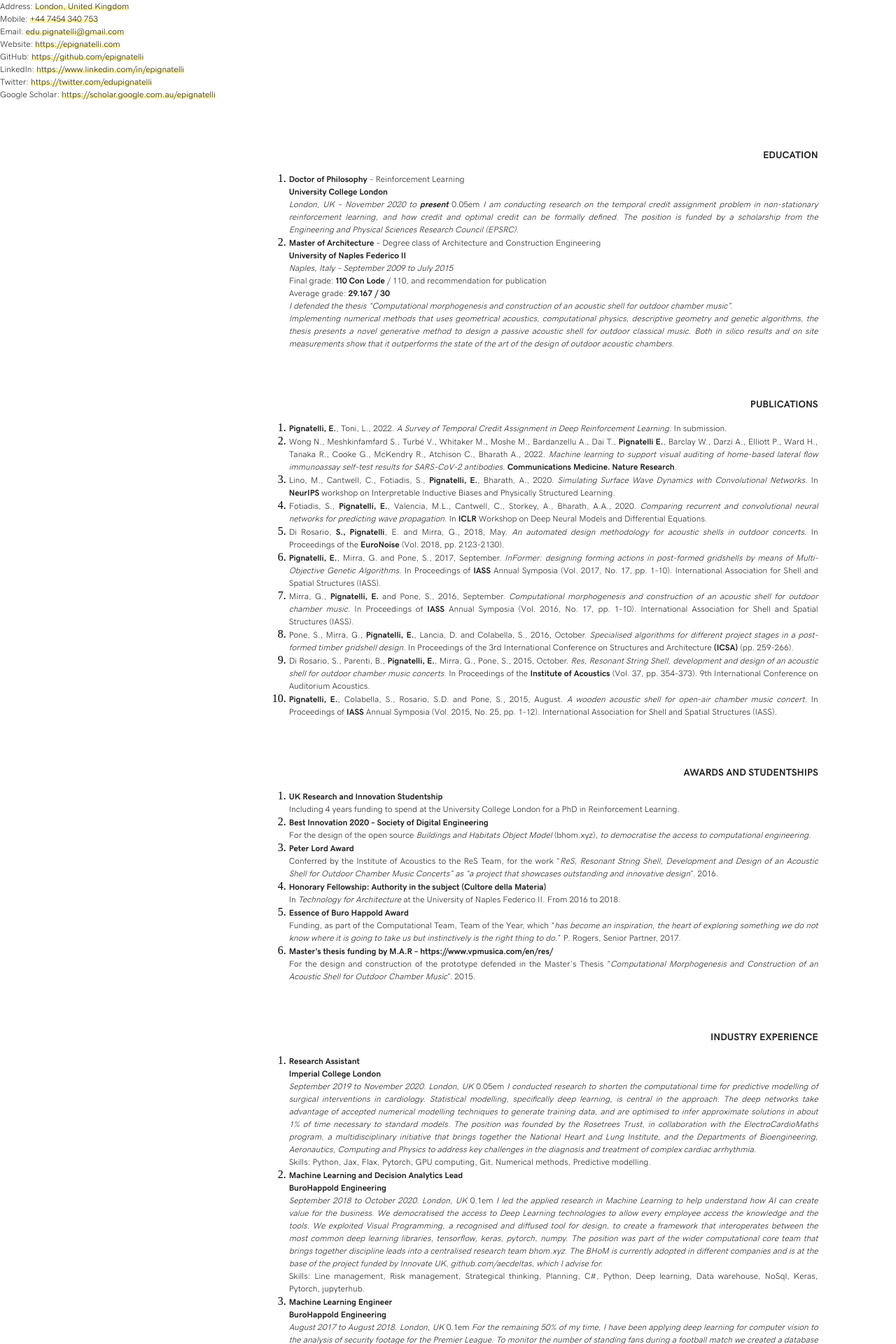
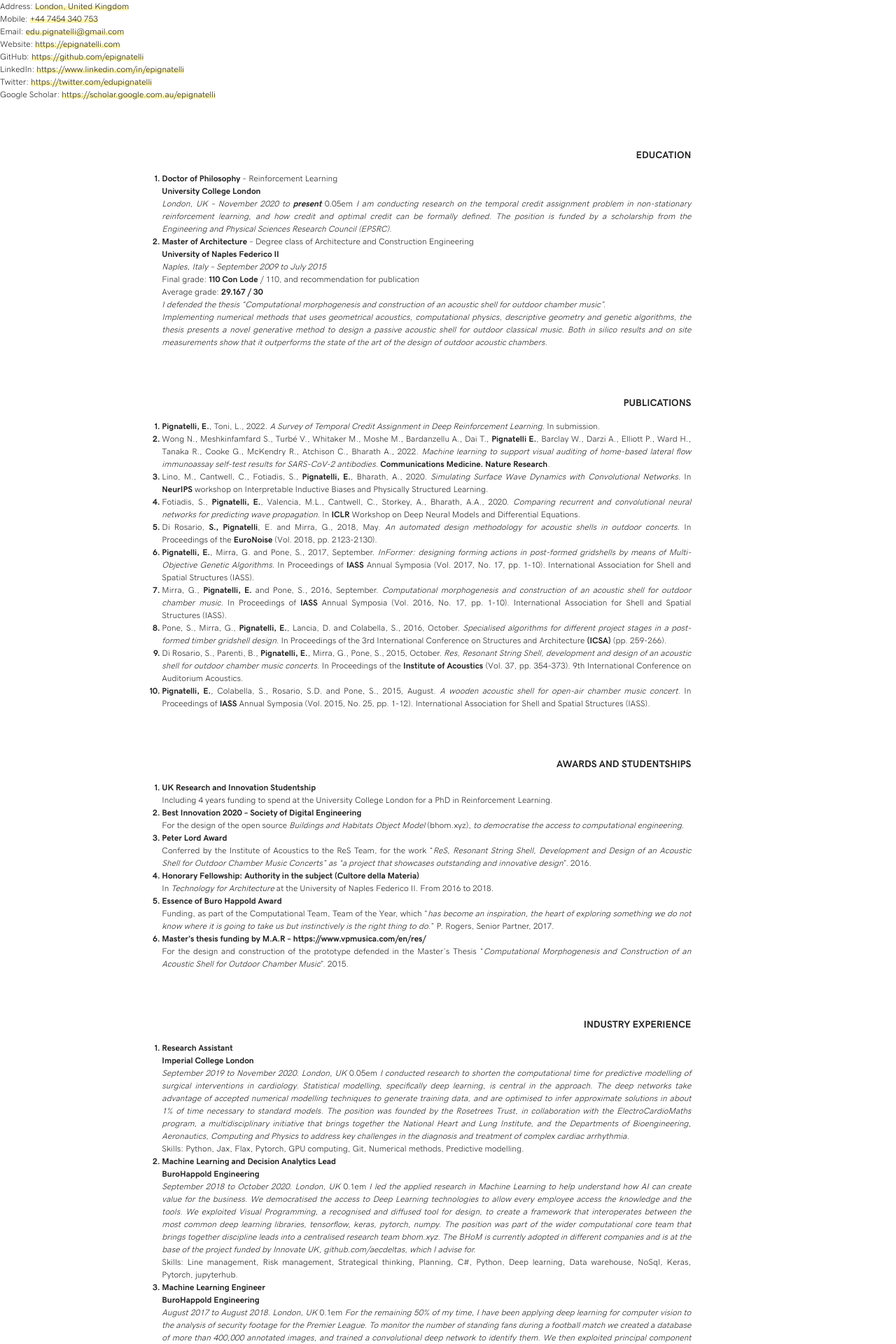
Before and after one commit to epignatelli/epignatelli.github.io, a Jekyll site: the page built from cv.html, in a window 1280 px wide. Shown: the top 1920 px of the page at 70% size. Built offline with Jekyll 4.4.1, drawn with Linux system fonts in a browser that asks for light colours; nearby versions of some CDN libraries.

Commit message:
unpush and left

```diff
--- a/_sass/_main.scss
+++ b/_sass/_main.scss
@@ -126,7 +126,7 @@ hr {
   margin: 5% 0 0;
 }
 h1.unnumbered {
-  direction: rtl;
+  direction: none;
   font-weight: bold;
   margin-top: 5em;
   @extend .left;
@@ -134,11 +134,14 @@ h1.unnumbered {
 section {
   @extend .col;
   @extend .col-9-of-12;
+  @extend .push-2-of-12;
   @extend .col-s-4-of-4;
-  @extend .push-4-of-12;
   @extend .s-un-push;
 }
-
+::marker {
+  @extend p;
+  font-weight: bold;
+}
 // margins
 .push-right {
   margin-right: 2.5em;
```
